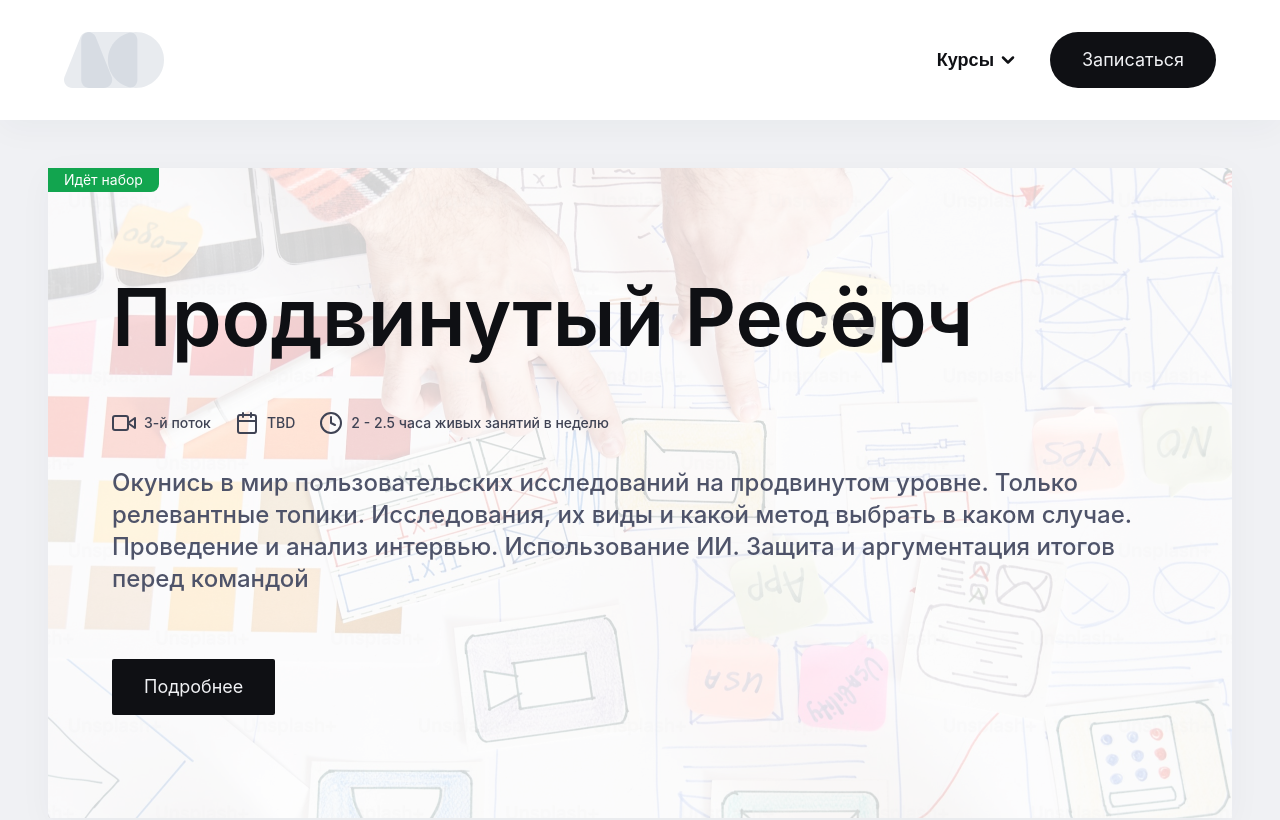
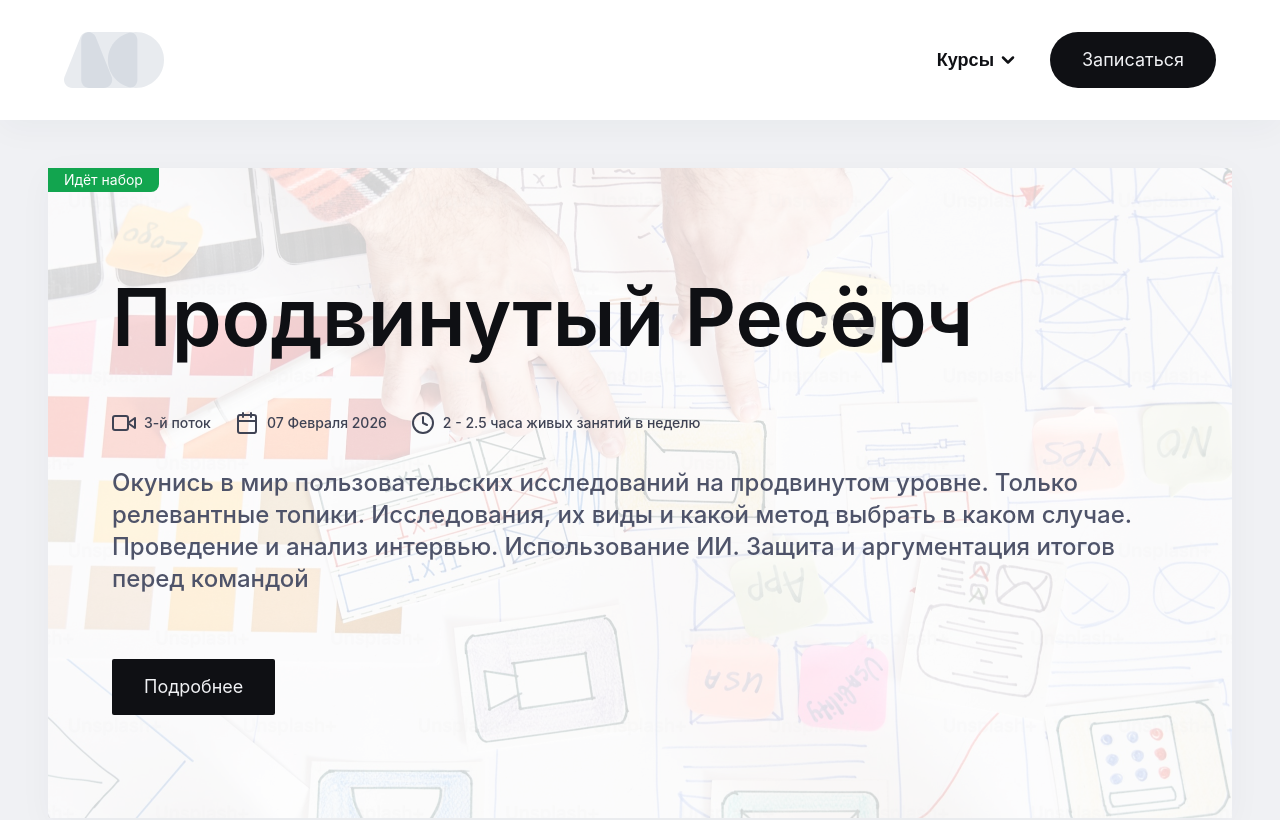
Before and after one commit to ArthurIvanov/dsa-web, a Next.js app: page /advancedresearch in a window 1280 px wide. Shown: the top 820 px of the page. Built offline with nearby package versions, Linux system fonts and the light colour scheme.

Commit message:
added stream date

```diff
--- a/app/advancedresearch/page.tsx
+++ b/app/advancedresearch/page.tsx
@@ -36,7 +36,7 @@ export default function Home() {
 				stream="3-й поток"
 				title="Продвинутый Ресёрч"
 				new-changes
-				date="TBD"
+				date="07 Февраля 2026"
 				description="Окунись в мир пользовательских исследований на продвинутом уровне. Только релевантные топики. Исследования, их виды и какой метод выбрать в каком случае. Проведение и анализ интервью. Использование ИИ. Защита и аргументация итогов перед командой"
 				linkToProgram={linkToFigmaPresentation}
 				timing="2 - 2.5"
```
